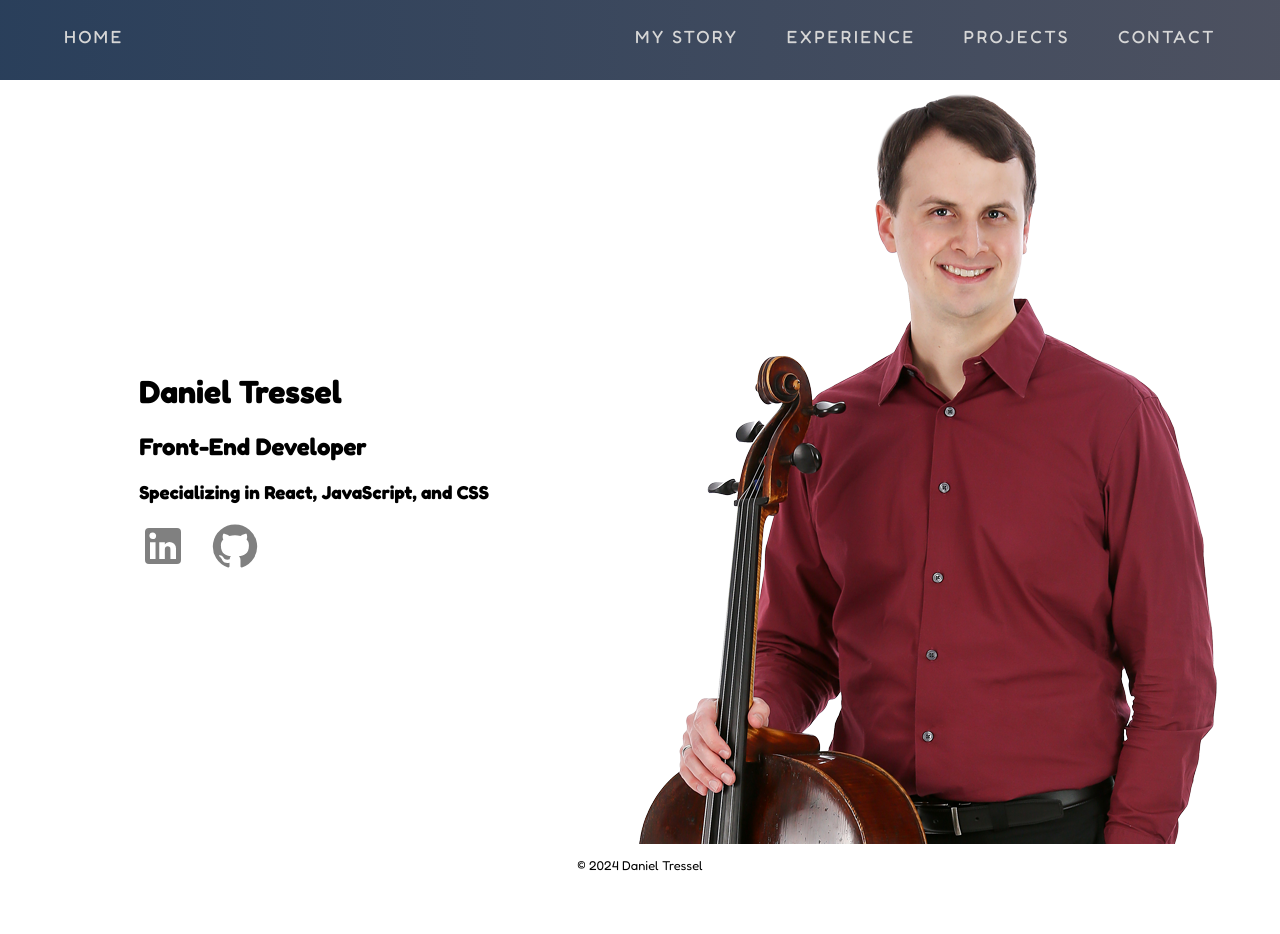
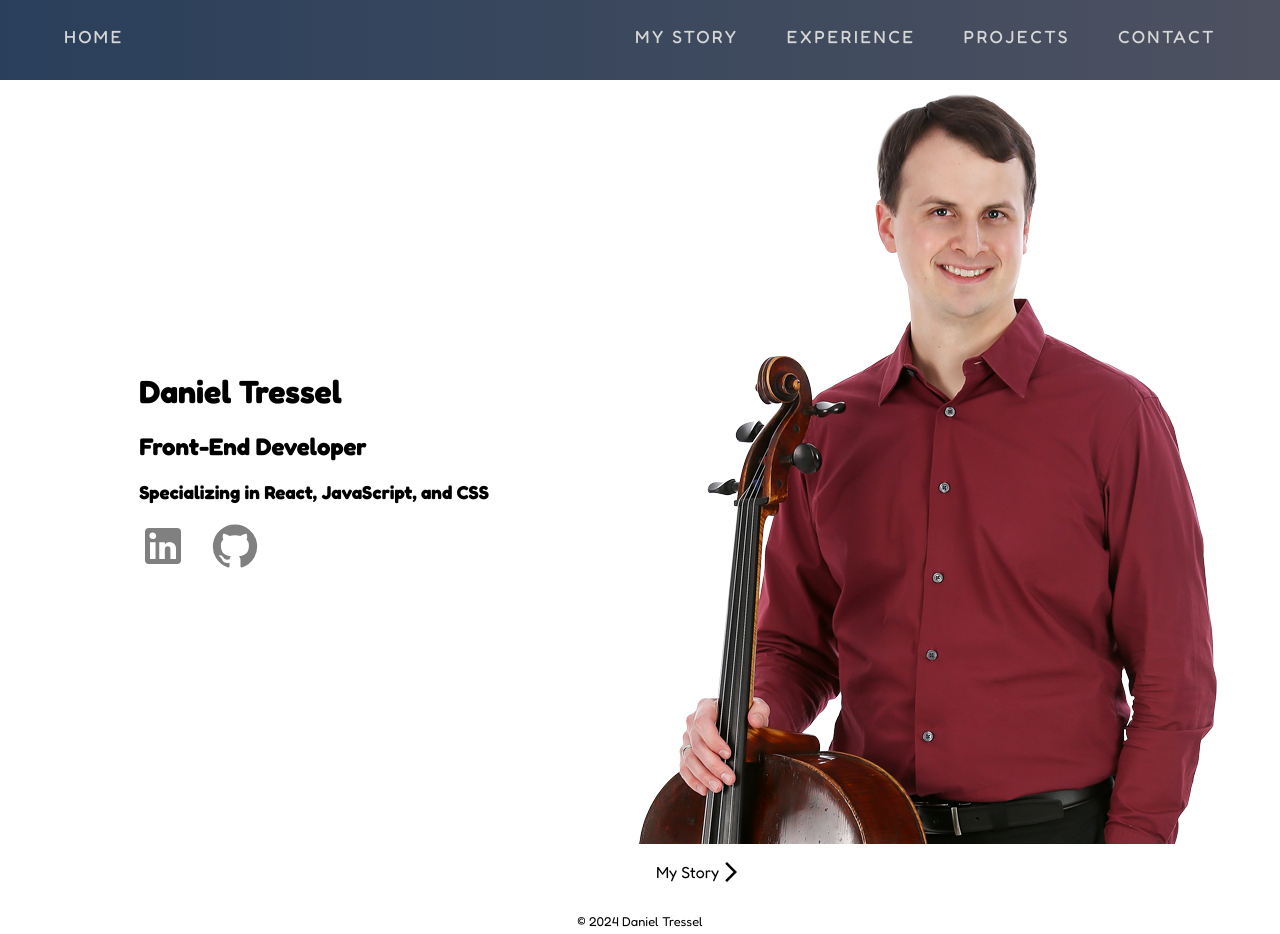
Before and after one commit to dtressel/portfolio-site, a React (Create React App) app: page / in a window 1280 px wide. Before the commit the page ends 878 px from the top, so only its background shows below. Built offline with nearby package versions, Linux system fonts and the light colour scheme.

Commit message:
added bottom navigation links

```diff
--- a/src/layouts/AppLayout/AppLayout.js
+++ b/src/layouts/AppLayout/AppLayout.js
@@ -1,5 +1,6 @@
 import NavBar from "../NavBar";
 import Footer from "../Footer";
+import BottomNavigation from "../BottomNavigation";
 import { Outlet } from "react-router-dom";
 import './AppLayout.css';
 
@@ -10,6 +11,7 @@ const AppLayout = () => {
       <main>
         <Outlet />
       </main>
+      <BottomNavigation />
       <Footer />
     </div>
   )
```
